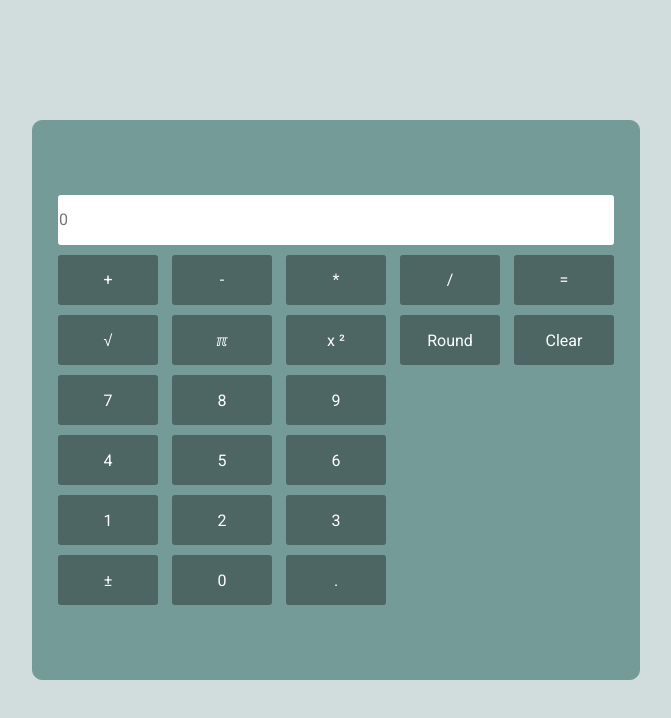
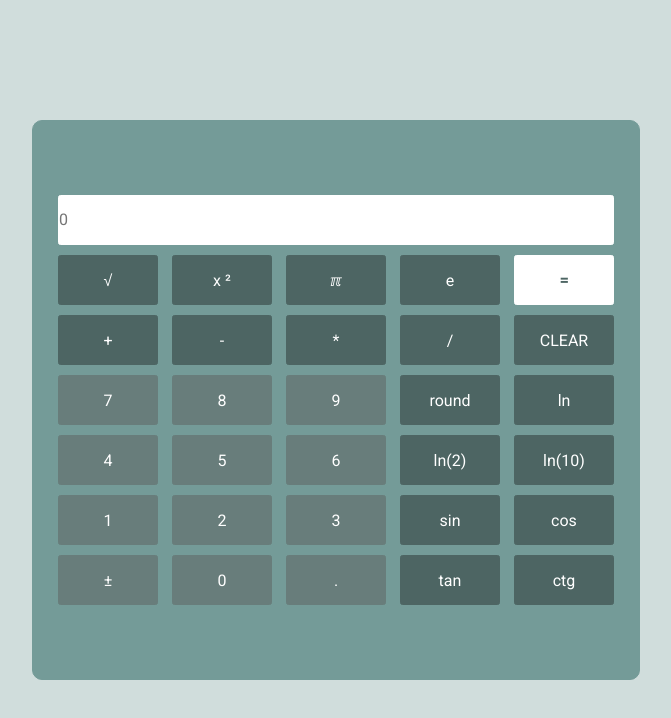
Before and after one commit to dunjadobric/Calculator, a plain HTML site: page index.html in a window 1280 px wide. Shown: the whole page, without its empty margins (304-975 px from the left). Drawn offline with Linux system fonts and the light colour scheme.

Commit message:
js complete

```diff
--- a/index.html
+++ b/index.html
@@ -17,53 +17,77 @@
         <div class="inputNumber">
             <input class="input" placeholder="0" disabled="true" id="input">
         </div>
+        <div>
+            <!-- square -->
+            <input type="button" value="&#8730;" id="sqr" onclick="sqrFunc()">
+
+            <!-- pow on two -->
+            <input type="button" value="x ²" id="pow" onclick="powFunc()">
+
+            <!-- Math.PI -->
+            <input type="button" value="&#8508;" id="pi" onclick="numFunc('3.14159265359')">
+
+            <!--Euler Number-->
+            <input type="button" value="e" onclick="numFunc('2.718281828459045')">
+
+            <input type="button" value="=" id="eqBtn" class="eqBtn" onclick="numFunc('=')">
+        </div>
+
         <div class="buttonsSimple">
             <input type="button" value="+" id="addBtn" onclick="numFunc(' + ')">
             <input type="button" value="-" id="subBtn" onclick="numFunc(' - ')">
             <input type="button" value="*" id="multBtn" onclick="numFunc(' * ')">
             <input type="button" value="/" id="dvdBtn" onclick="numFunc(' / ')">
-            <input type="button" value="=" id="eqBtn" onclick="numFunc('=')">
-        </div>
-        <div>
-            <!-- square -->
-            <input type="button" value="&#8730;" id="sqr" onclick="sqrFunc()">
-
-            <!-- Math.PI -->
-            <input type="button" value="&#8508;" id="pi" onclick="numFunc('3.14159265359')">
-
-            <!-- pow on two -->
-            <input type="button" value="x ²" id="pow" onclick="powFunc()">
-
-            <!-- returns the value of a number rounded to the nearest integer Math.round() -->
-            <input type="button" value="Round" id="rnd" onclick="rndFunc()">
 
             <!-- clear input field -->
-            <input type="button" value="Clear" id="clr" onclick="clrFunc()">
+            <input type="button" value="CLEAR" id="clr" onclick="clrFunc()">
+
         </div>
+
         <div class="numbers">
             <div class="numbersRow">
-                <input type="button" value="7" id="7" onclick="numFunc(7)">
-                <input type="button" value="8" id="8" onclick="numFunc(8)">
-                <input type="button" value="9" id="9" onclick="numFunc(9)">
+                <input type="button" class="inputNumbers" value="7" id="7" onclick="numFunc(7)">
+                <input type="button" class="inputNumbers" value="8" id="8" onclick="numFunc(8)">
+                <input type="button" class="inputNumbers" value="9" id="9" onclick="numFunc(9)">
+
+                <!-- returns the value of a number rounded to the nearest integer Math.round() -->
+                <input type="button" value="round" id="rnd" onclick="rndFunc()">
+
+                <input type="button" value="ln" onclick="logFunc()">
+
             </div>
+
             <div class="numbersRow">
-                <input type="button" value="4" id="4" onclick="numFunc(4)">
-                <input type="button" value="5" id="5" onclick="numFunc(5)">
-                <input type="button" value="6" id="6" onclick="numFunc(6)">
+                <input type="button" class="inputNumbers" value="4" id="4" onclick="numFunc(4)">
+                <input type="button" class="inputNumbers" value="5" id="5" onclick="numFunc(5)">
+                <input type="button" class="inputNumbers" value="6" id="6" onclick="numFunc(6)">
+
+                <input type="button" value="ln(2)" onclick="numFunc('0.6931471805599453')">
+
+                <input type="button" value="ln(10)" onclick="numFunc('2.302585092994046')">
+
             </div>
+
             <div class="numbersRow">
-                <input type="button" value="1" id="1" onclick="numFunc(1)">
-                <input type="button" value="2" id="2" onclick="numFunc(2)">
-                <input type="button" value="3" id="3" onclick="numFunc(3)">
+                <input type="button" class="inputNumbers" value="1" id="1" onclick="numFunc(1)">
+                <input type="button" class="inputNumbers" value="2" id="2" onclick="numFunc(2)">
+                <input type="button" class="inputNumbers" value="3" id="3" onclick="numFunc(3)">
+
+                <input type="button" value="sin" onclick="trigFunc('sin')">
+                <input type="button" value="cos" onclick="trigFunc('cos')">
             </div>
+
             <div class="numbersRow">
                 <!-- prefix, Unary negation -->
-                <input type="button" value="&#177;" id="unary" onclick="unaryFunc()">
+                <input type="button" class="inputNumbers" value="&#177;" id="unary" onclick="unaryFunc()">
 
-                <input type="button" value="0" id="num0" onclick="numFunc(0)">
+                <input type="button" class="inputNumbers" value="0" id="num0" onclick="numFunc(0)">
 
                 <!-- dot -->
-                <input type="button" value="." id="dot" onclick="numFunc('.')">
+                <input type="button" class="inputNumbers" value="." id="dot" onclick="numFunc('.')">
+
+                <input type="button" value="tan" onclick="trigFunc('tan')">
+                <input type="button" value="ctg" onclick="trigFunc('ctg')">
             </div>
         </div>
     </div>
--- a/js/script.js
+++ b/js/script.js
@@ -63,13 +63,6 @@ function clrFunc() {
     input.value = "";
 }
 
-//round number function
-function rndFunc() {
-    var rndInp = Math.round(input.value);
-    console.log(rndInp);
-    input.value = rndInp;
-}
-
 //square function
 function sqrFunc() {
     var sqrInp = Math.sqrt(input.value);
@@ -84,9 +77,48 @@ function powFunc() {
     input.value = powInp;
 }
 
+//round number function
+function rndFunc() {
+    var rndInp = Math.round(input.value);
+    console.log(rndInp);
+    input.value = rndInp;
+}
+
+//log function
+function logFunc() {
+    var logInp = Math.log(input.value);
+    console.log(logInp);
+    input.value = logInp;
+}
+
 //unary prefix
 function unaryFunc() {
     var unaryInp = -input.value;
     console.log(unaryInp);
     input.value = unaryInp;
 }
+
+function trigFunc(value) {
+    switch(value) {
+        case "sin":
+            var sinInp = Math.sin(input.value);
+            input.value = sinInp;
+            console.log("sin:" + sinInp);
+            break;
+        case "cos":
+            var cosInp = Math.cos(input.value);
+            input.value = cosInp;
+            console.log("cos:" + cosInp);
+            break;
+        case "tan":
+            var tagInp = Math.tan(input.value);
+            input.value = tagInp;
+            console.log("tag:" + tagInp);
+            break;
+        case "ctg":
+            var ctgInp = 1/Math.tan(input.value);
+            input.value = ctgInp;
+            console.log("ctg:" + ctgInp);
+            break;
+    }
+}
--- a/scss/_variable.scss
+++ b/scss/_variable.scss
@@ -1,6 +1,8 @@
 $bcg-color: #d0dddc;
 $bcg-color-main: #749b98;
 $bcg-color-btn: #4d6563;
+
+$bcg-color-numbers: #687d7b;
 $color-numbers: #fff;
 
 $font-numbers: 'Roboto', sans-serif;
--- a/scss/style.scss
+++ b/scss/style.scss
@@ -43,6 +43,14 @@ html {
                 }
             }
 
+            .eqBtn {
+                background-color: $color-numbers;
+                color: $bcg-color-btn;
+                border: 1px solid $color-numbers;
+                border-radius: 2.5px;
+                font-weight: bold;
+            }
+
             input {
                 background-color: $bcg-color-btn;
                 border: 1px solid $bcg-color-btn;
@@ -61,6 +69,11 @@ html {
                 display: flex;
                 justify-content: flex-start;
                 flex-direction: column;
+
+                .inputNumbers {
+                    background-color: $bcg-color-numbers;
+                    border: 1px solid $bcg-color-numbers;
+                }
             }
         }
     }
```
Also changed, not shown: css/style.css, 1 other file.
